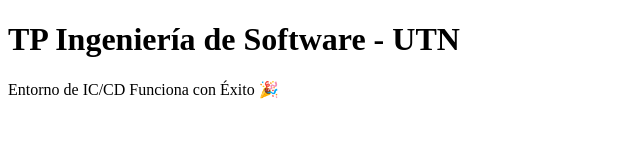
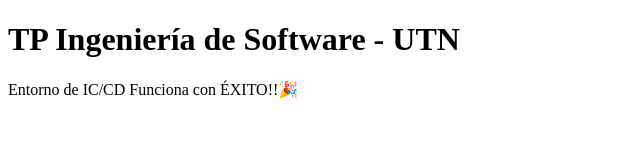
Before and after one commit to dorregoromina-byte/tp-ing-software, a website: page public/index.html in a window 1280 px wide. Shown: the full height of the page, 0-640 px from the left. Drawn offline with Linux system fonts and the light colour scheme.

```diff
--- a/public/index.html
+++ b/public/index.html
@@ -6,6 +6,6 @@
 </head>
 <body>
     <h1>TP Ingeniería de Software - UTN</h1>
-    <p>Entorno de IC/CD Funciona con Éxito 🎉</p>
+    <p>Entorno de IC/CD Funciona con ÉXITO!!🎉</p>
 </body>
 </html>
```
